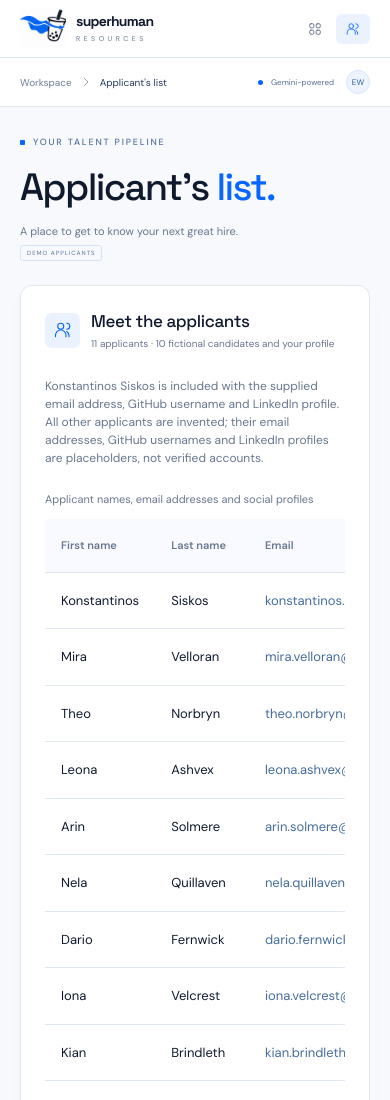
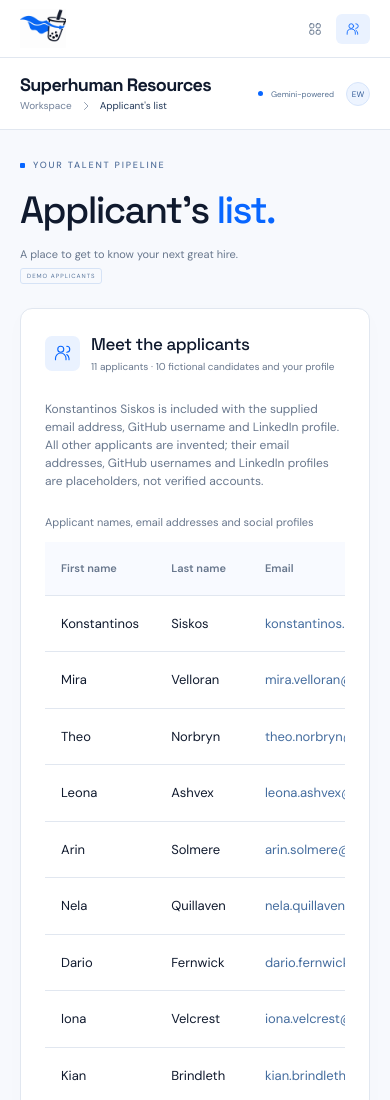
Before and after one commit to e-left/SuperhumanResources, a plain HTML site: page web/applicants.html in a window 390 px wide. Shown: the top 1100 px of the page. Drawn offline with Linux system fonts and the light colour scheme; files that its build step writes are made by us from their sources; files whose address does not match are found by name.

Commit message:
Move product name to top header and keep sidebar coffee logo
Entire-Checkpoint: 01M4K5X2YHEEWTS5VQ4B2RCR1A

```diff
--- a/web/applicants.html
+++ b/web/applicants.html
@@ -69,7 +69,7 @@
       <a class="brand" href="/" aria-label="SuperhumanResources home"
         ><span class="brand-mark"
           ><img src="/static/brand-reference.png" alt="" /></span
-        ><span>superhuman<span class="brand-sub">RESOURCES</span></span></a
+        ></a
       >
       <div class="workspace-label">
         <span class="workspace-avatar">S</span>
@@ -125,9 +125,12 @@
     </aside>
     <div class="app-shell">
       <header class="topbar">
-        <div class="breadcrumb">
-          Workspace<svg><use href="#i-chevron" /></svg
-          ><span>Applicant's list</span>
+        <div class="topbar-left">
+          <a class="topbar-brand" href="/">Superhuman Resources</a>
+          <div class="breadcrumb">
+            Workspace<svg><use href="#i-chevron" /></svg
+            ><span>Applicant's list</span>
+          </div>
         </div>
         <div class="topbar-right">
           <span class="engine-label"
--- a/web/context.css
+++ b/web/context.css
@@ -95,13 +95,6 @@ svg {
   line-height: 1.1;
   letter-spacing: -0.7px;
 }
-.brand-sub {
-  display: block;
-  font: 9px var(--sans);
-  letter-spacing: 3.5px;
-  margin-top: 6px;
-  color: var(--muted);
-}
 /* Keep the supplied mascot intact; frame its white margins in CSS. */
 .brand-mark {
   position: relative;
@@ -315,6 +308,15 @@ svg {
   justify-content: space-between;
   padding: 0 42px;
   background: #ffffff;
+}
+.topbar-left {
+  display: flex;
+  flex-direction: column;
+  gap: 3px;
+}
+.topbar-brand {
+  font: 700 20px/1.2 var(--display);
+  letter-spacing: -0.7px;
 }
 .breadcrumb {
   display: flex;
@@ -1473,7 +1475,6 @@ form label[for="subdir"] {
     padding: 0;
     justify-content: center;
   }
-  .brand > span:last-child,
   .workspace-label,
   .nav-caption,
   .nav-link:not(.active):not(.applicants-link):not(.studio-link),
@@ -1501,7 +1502,7 @@ form label[for="subdir"] {
     margin-left: 70px;
   }
   .topbar {
-    height: 60px;
+    height: 72px;
   }
   .studio-grid {
     gap: 14px;
@@ -1536,15 +1537,8 @@ form label[for="subdir"] {
     font-size: 14px;
     gap: 10px;
   }
-  .brand > span:last-child {
-    display: block;
-  }
   .brand-mark {
     font-size: 22px;
-  }
-  .brand-sub {
-    font-size: 7px;
-    margin-top: 4px;
   }
   .sidebar nav {
     display: flex;
@@ -1567,8 +1561,14 @@ form label[for="subdir"] {
     margin-left: 0;
   }
   .topbar {
-    height: 49px;
-    padding: 0 20px;
+    height: auto;
+    min-height: 72px;
+    padding: 12px 20px;
+    flex-wrap: wrap;
+    gap: 12px;
+  }
+  .topbar-brand {
+    font-size: 18px;
   }
   .topbar-right {
     gap: 12px;
```
Also changed, not shown: web/context.html (+7 -4 lines).
